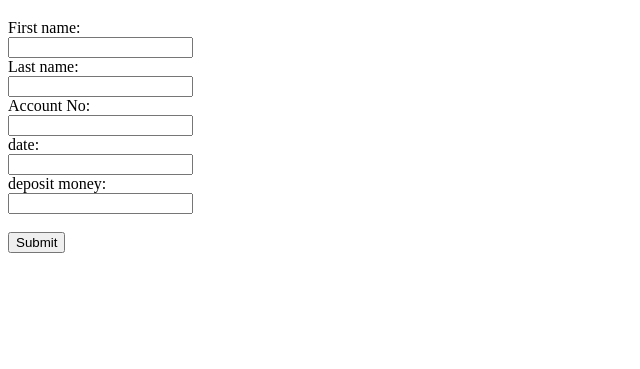
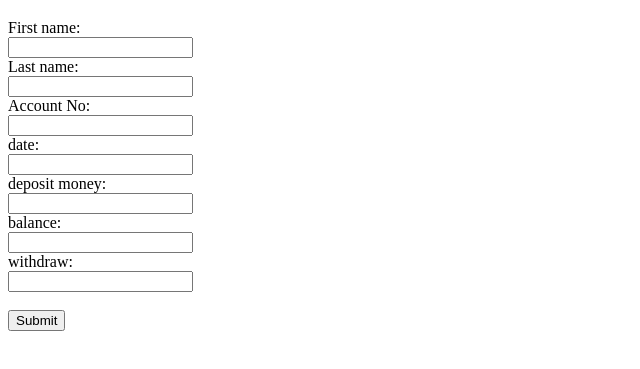
Before and after one commit to maranatha-ruth/Bank-account-application, a plain HTML site: page index.html in a window 1280 px wide. Shown: the part 61-430 px from the top of the page, without its empty margins (0-640 px from the left). Drawn offline with Linux system fonts and the light colour scheme.

Commit message:
added withdraw

```diff
--- a/index.html
+++ b/index.html
@@ -19,7 +19,11 @@
         date:<br>
         <input type="text" name="date" value=""><br>
         deposit money:<br>
-        <input type="text" name="deposit money" value=""><br><br>
+        <input type="text" name="deposit money" value=""><br>
+        balance:<br>
+        <input type="text" name="balance" value=""><br>
+        withdraw:<br>
+        <input type="text" name="withdraw" value=""><br><br>
         <input type="submit" value="Submit">
       </form>
 </body>
```
